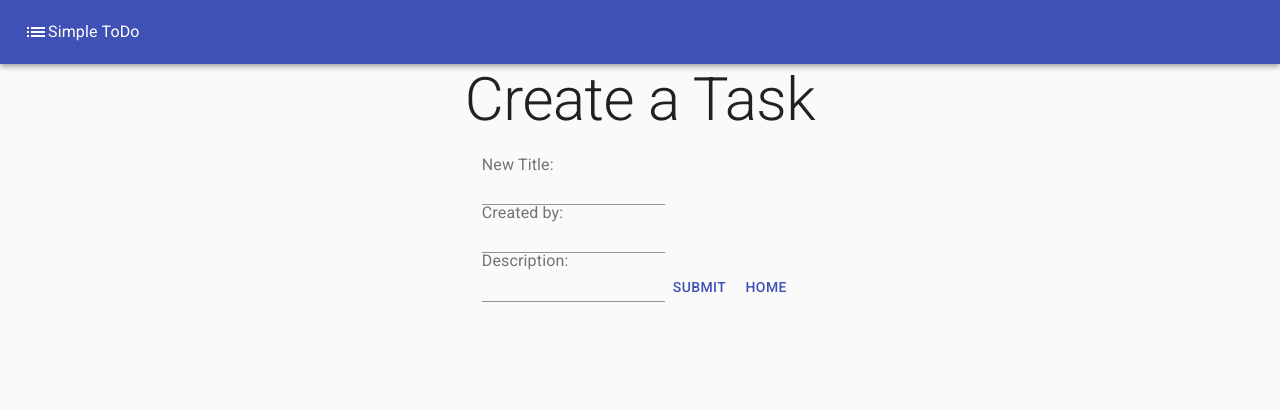
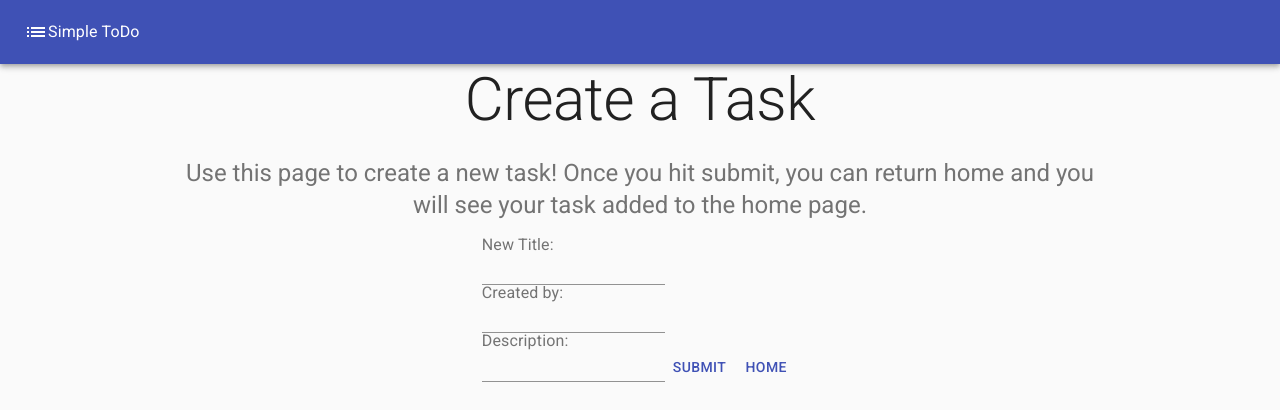
Before and after one commit to AJMerr/Simple-ToDo, a React (Create React App) app in the folder client/: page /create in a window 1280 px wide. Shown: the top 410 px of the page. Built offline with nearby package versions, Linux system fonts and the light colour scheme.

Commit message:
Corrected console errors.

```diff
--- a/client/src/components/AddTask.jsx
+++ b/client/src/components/AddTask.jsx
@@ -1,6 +1,6 @@
 import React, { useState } from 'react';
 import axios from 'axios';
-import { Typography, AppBar, Card, CardActions, CardContent, CssBaseline, Grid, Toolbar, Container, Button, InputLabel } from "@material-ui/core"
+import { Typography, AppBar, CssBaseline, Grid, Toolbar, Container, Button, InputLabel } from "@material-ui/core"
 import ListIcon from '@material-ui/icons/List';
 import Input from '@material-ui/core/Input';
 import { Link as RouterLink } from "react-router-dom"
@@ -58,8 +58,9 @@ function AddTask () {
             <div>
                 <Container maxWidth="md">
                 <Typography variant="h2" align="center" color="textPrimary" gutterBottom>Create a Task</Typography>
+                <Typography variant="h5" align="center" color="textSecondary" paragraph>Use this page to create a new task! Once you hit submit, you can return home and you will see your task added to the home page.</Typography>
                     <form>
-                        <Grid container spacing="10" justifyContent="center">
+                        <Grid container spacing={4} justifyContent="center">
                             <Grid item>
                                 <InputLabel>New Title: </InputLabel>
                                 <Input
--- a/client/src/components/AllTasks.jsx
+++ b/client/src/components/AllTasks.jsx
@@ -35,7 +35,7 @@ function AllTasks () {
               This is a simple ToDo webapp built using the MERN Stack and my first test utilizing React Hooks
             </Typography>
             <div>
-              <Grid container spacing="2" justify="center">
+              <Grid container spacing={2} justifyContent="center">
                 <Grid item>
                   <Button variant="contained" color="primary" component={RouterLink} to="/create">
                     Create a task
@@ -48,7 +48,7 @@ function AllTasks () {
         <Container maxWidth="md">
         <div> {taskList.map((val, key) => {
           return <div>
-          <Grid container spacing="4">
+          <Grid container spacing={4}>
             <Grid item>
               <Card>
                 <CardContent>
```
